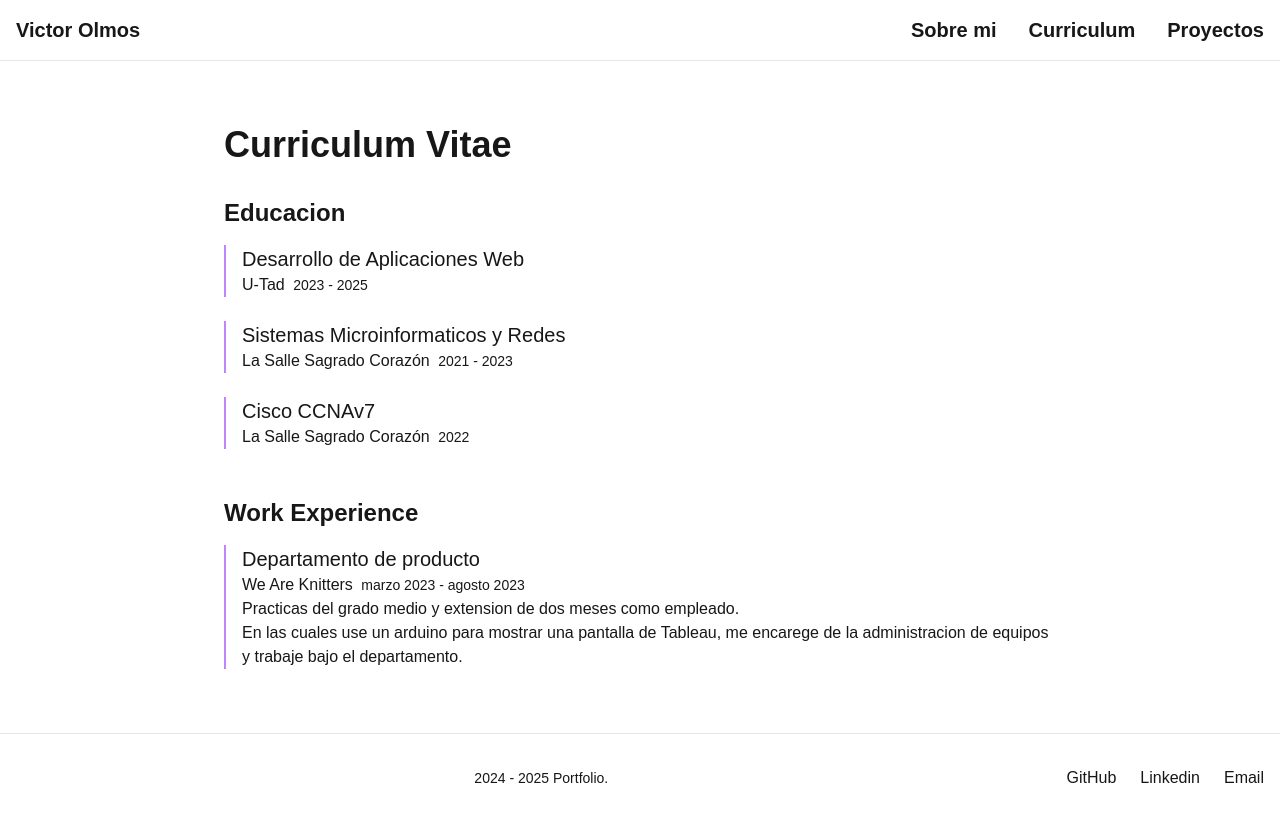
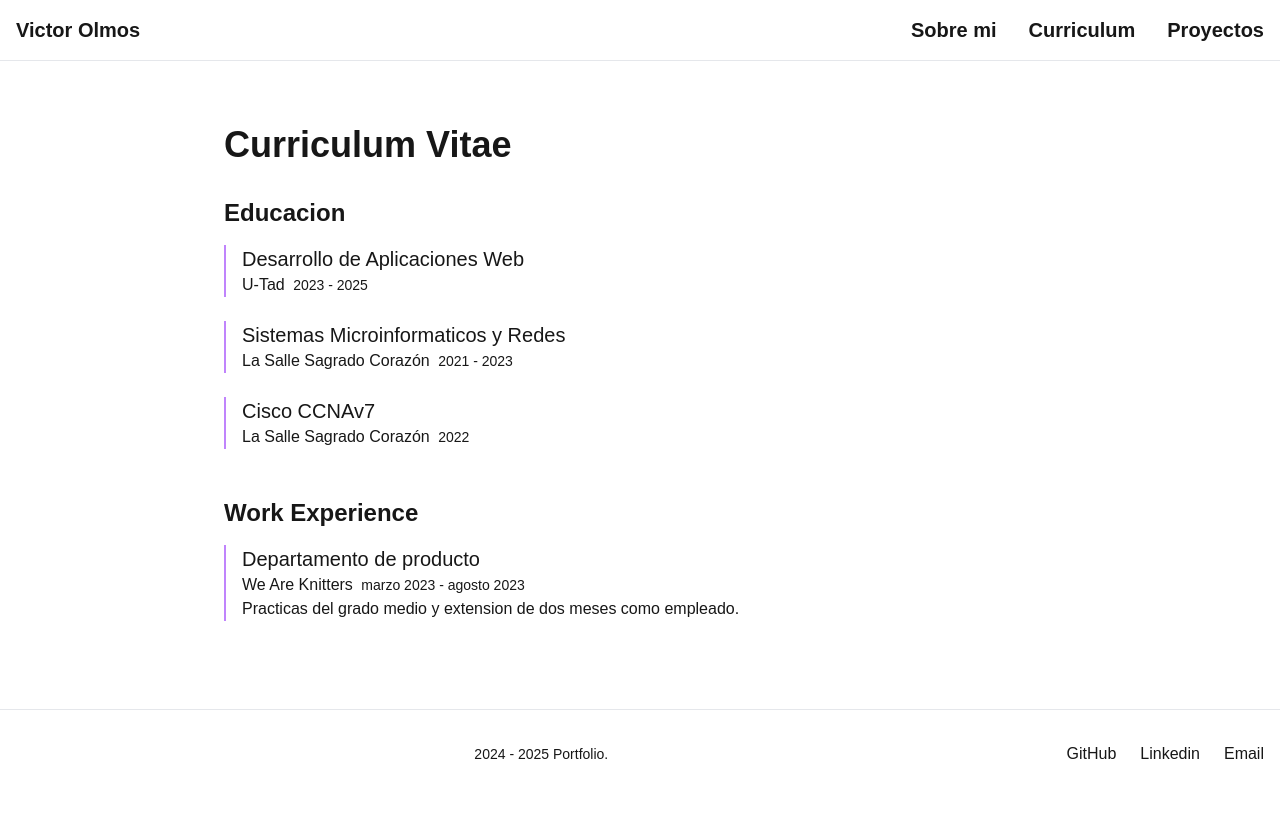
Before and after one commit to V0lms/portfolio-next-app, a Next.js app: page /pages/curriculum in a window 1280 px wide. After the commit the page ends 800 px from the top, so only its background shows below. Built offline with nearby package versions, Linux system fonts and the light colour scheme.

Commit message:
change work description

```diff
--- a/app/pages/curriculum/page.tsx
+++ b/app/pages/curriculum/page.tsx
@@ -42,9 +42,7 @@ export default function CurriculumPage() {
               <h3 className="text-xl font-medium">Departamento de producto</h3>
               <p className="">We Are Knitters <span className="text-sm ml-1">marzo 2023 - agosto 2023</span></p>
               <p className="text-s ">
-                Practicas del grado medio y extension de dos meses como empleado. <br />
-                En las cuales use un arduino para mostrar una pantalla de Tableau,
-                me encarege de la administracion de equipos y trabaje bajo el departamento.
+                Practicas del grado medio y extension de dos meses como empleado.
               </p>
             </div>
           </div>
```
